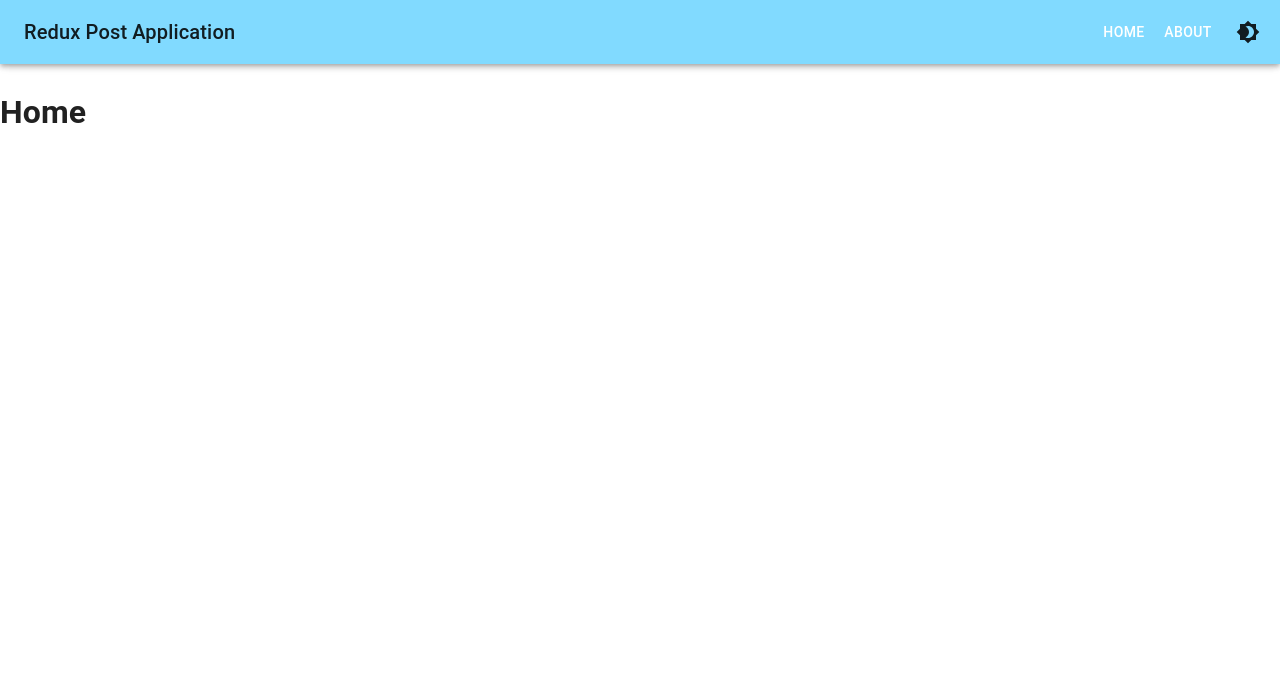
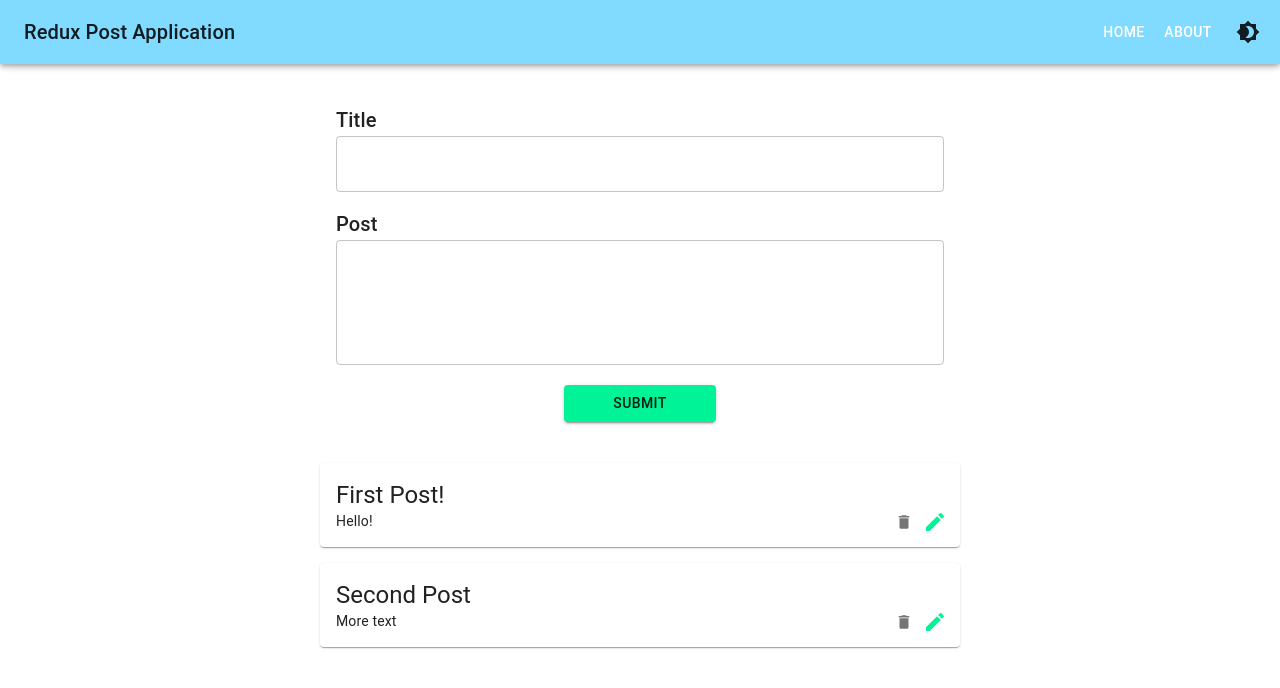
Before and after one commit to KevinThomasNY/Redux-Post-App, a React (Vite) app: page / in a window 1280 px wide. Shown: the top 688 px of the page. Built offline with nearby package versions, Linux system fonts and the light colour scheme.

Commit message:
feat: structure homepage

```diff
--- a/src/App.tsx
+++ b/src/App.tsx
@@ -1,8 +1,11 @@
-
+// Home Page
+import Form from "./components/Form";
+import ShowPosts from "./components/showPosts";
 function App() {
   return (
     <>
-      <h1>Home</h1>
+      <Form/>
+      <ShowPosts/>
     </>
   );
 }
```
